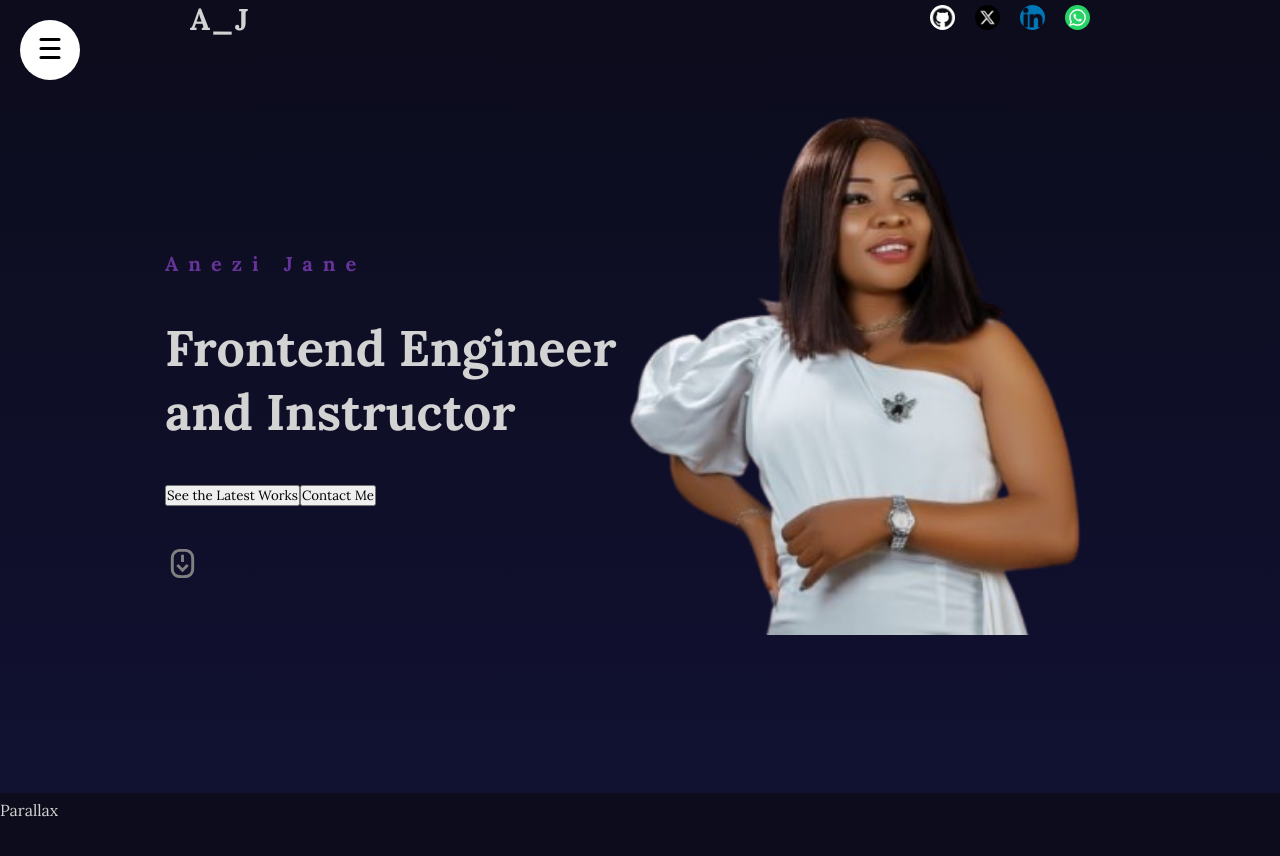
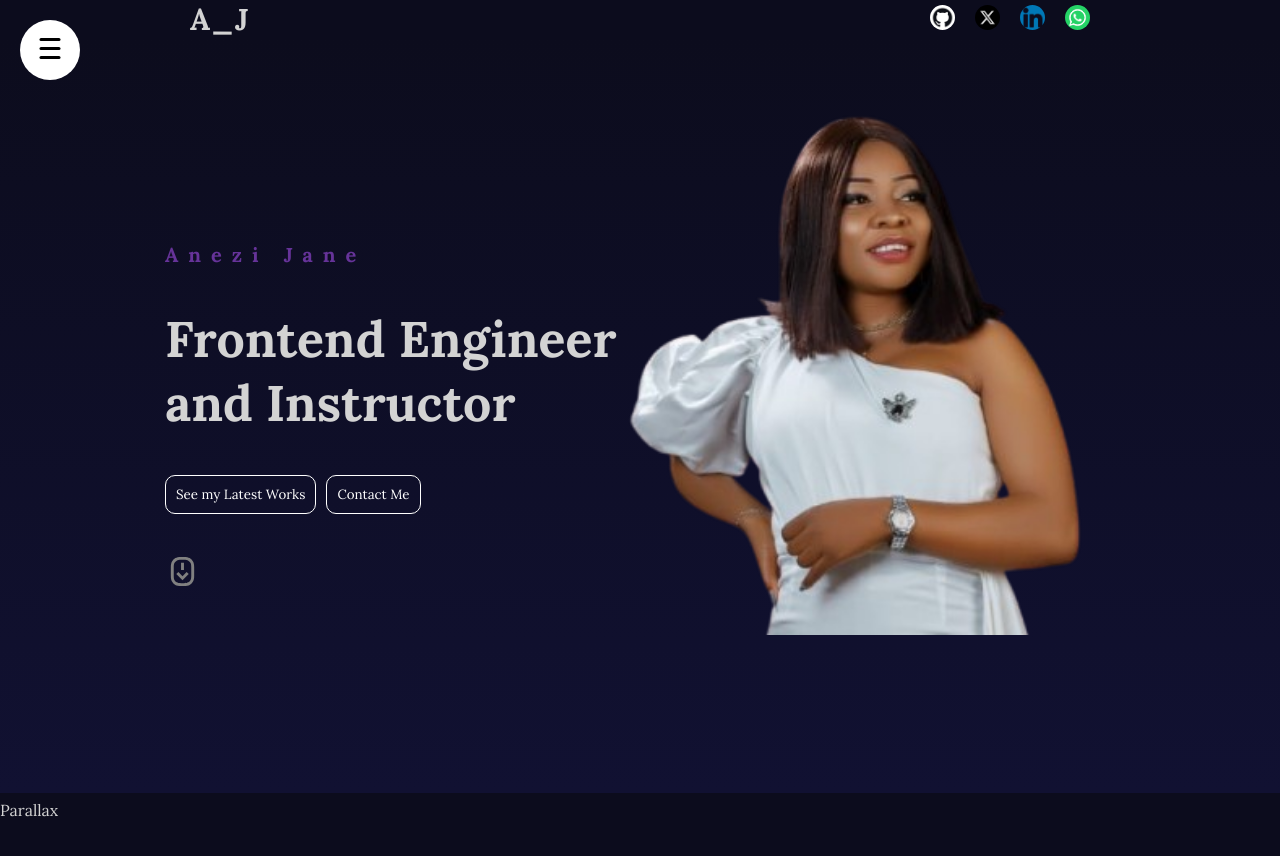
Before and after one commit to janeAnezi/A_j, a React (Vite) app: page / in a window 1280 px wide. Shown: the top 856 px of the page. Built offline with nearby package versions, Linux system fonts and the light colour scheme; a web font is replaced by a local one.

Commit message:
add animation to home section

```diff
--- a/src/Components/Hero.jsx
+++ b/src/Components/Hero.jsx
@@ -1,23 +1,59 @@
 import { RiScrollToBottomLine } from "react-icons/ri";
+import { motion } from "framer-motion";
+
+const TextVariants = {
+    initial: {
+        x: -500,
+        opacity: 0
+    },
+    animate: {
+        x: 0,
+        opacity: 1,
+        transition: {
+            duration: 1,
+            staggerChildren: 0.1,
+        }
+    }
+}
+
+const imageVariant = {
+    hidden: {
+        x: 200,
+        opacity: 0
+    },
+    visible: {
+        x: 0,
+        opacity: 1,
+        transition: {
+            type: "spring",
+            stiffness: 100,
+            damping: 20,
+            duration: 1,
+        }
+    }
+}
 
 export default function Hero() {
   return (
     <div className="hero ">
         <div className="wrapper">
-            <div className="textContainer">
-                <h2>Anezi Jane</h2>
-                <h1>Frontend Engineer and Instructor</h1>
-                <div className="buttons">
-                    <button>See the Latest Works</button>
-                    <button>Contact Me</button>
-                </div>
-                <RiScrollToBottomLine className="scroll"/>
-            </div>
+            <motion.div className="textContainer" variants={TextVariants} initial="initial" animate="animate">
+                <motion.h2 variants={TextVariants}>Anezi Jane</motion.h2>
+                <motion.h1 variants={TextVariants}>Frontend Engineer and Instructor</motion.h1>
+                <motion.div className="buttons" variants={TextVariants}>
+                    <motion.button variants={TextVariants}>See my Latest Works</motion.button>
+                    <motion.button variants={TextVariants}>Contact Me</motion.button>
+                </motion.div>
+                <RiScrollToBottomLine className="scroll" variants={TextVariants}/>
+            </motion.div>
         </div>
+        <marquee className="slidingTextContainer">
+            Frontend Engineer && Instructor
+        </marquee>
 
-        <div className="imageContainer">
-            <img src="/public/images/heroImg.png" alt="my profile image" />
-        </div>
+        <motion.div className="imageContainer" variants={imageVariant} initial="hidden" animate="visible">
+            <motion.img src="/public/images/heroImg.png" alt="my profile image" variants={imageVariant}/>
+        </motion.div>
     </div>
   )
 }
--- a/src/app.scss
+++ b/src/app.scss
@@ -142,6 +142,23 @@ section {
                 font-size: 50px;
             }
 
+            .buttons {
+                button{
+                    padding: 10px;
+                    border: 1px solid white;
+                    border-radius: 10px;
+                    background-color: transparent;
+                    color: white;
+                    margin-right: 10px;
+                    cursor: pointer;
+                    // transition: transform 0.2s;
+
+                    // &:hover {
+                    //  transform: scale(1.1);
+                    // }
+                }
+            }
+
             .scroll {
                 font-size: 35px;
                 color: gray;
@@ -160,4 +177,12 @@ section {
             margin-left: 15%;
         }
     }
+
+    .slidingTextContainer {
+        position: absolute ;
+        font-size: 30vw;
+        bottom: -120px;
+        white-space: nowrap;
+        color: #ffffff09;
+    }
 }
```
